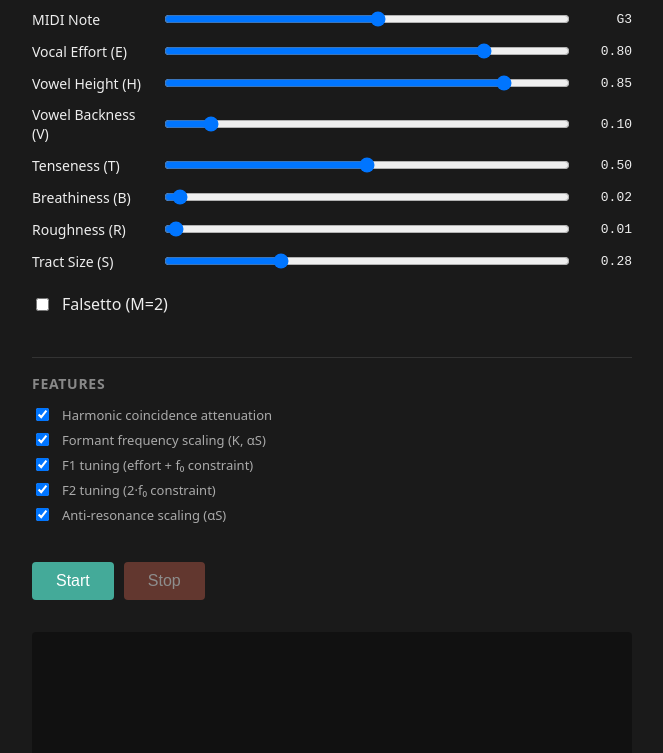
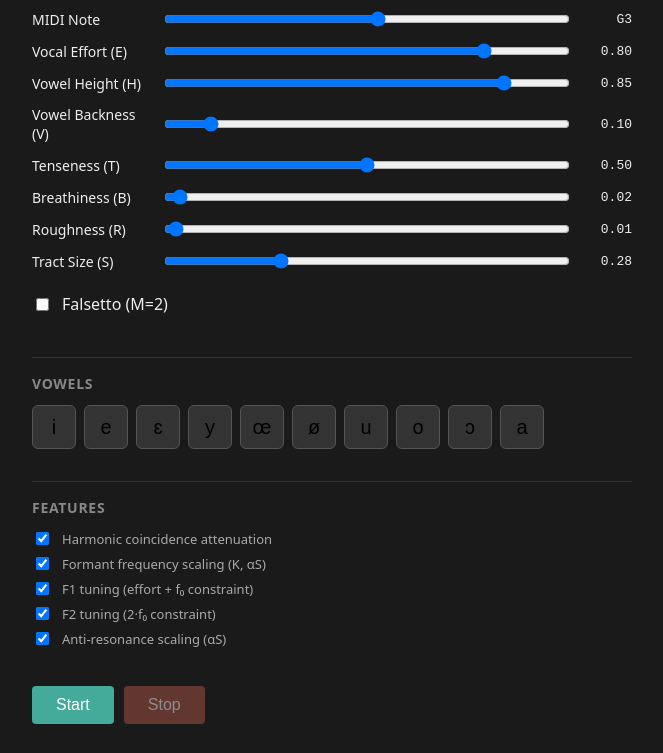
Before and after one commit to edwardbrowncross/cantor-digitalis, a website built with Vite: page example/index.html in a window 1280 px wide. Shown: the part 126-879 px from the top of the page, without its empty margins (308-971 px from the left). Built offline with nearby package versions, Linux system fonts and the light colour scheme.

Commit message:
Add vowel buttons to demo page

```diff
--- a/example/index.html
+++ b/example/index.html
@@ -73,6 +73,41 @@
       #startBtn { background: #4a9; color: white; }
       #stopBtn { background: #a54; color: white; }
       button:disabled { opacity: 0.5; cursor: not-allowed; }
+      .vowel-section {
+        margin-top: 20px;
+        padding-top: 16px;
+        border-top: 1px solid #333;
+      }
+      .vowel-section h3 {
+        margin: 0 0 12px 0;
+        font-size: 14px;
+        color: #888;
+        text-transform: uppercase;
+        letter-spacing: 0.05em;
+      }
+      .vowel-buttons {
+        display: flex;
+        flex-wrap: wrap;
+        gap: 8px;
+      }
+      .vowel-btn {
+        width: 44px;
+        height: 44px;
+        font-size: 20px;
+        padding: 0;
+        background: #333;
+        border: 1px solid #555;
+        border-radius: 6px;
+        cursor: pointer;
+        transition: background 0.15s, border-color 0.15s;
+      }
+      .vowel-btn:hover {
+        background: #444;
+        border-color: #4a9;
+      }
+      .vowel-btn:active {
+        background: #4a9;
+      }
       #spectrum {
         width: 100%;
         height: 200px;
--- a/example/main.ts
+++ b/example/main.ts
@@ -13,6 +13,7 @@ import {
   generateSynthParams,
   PerceptualParams,
   SynthFeatures,
+  vowels,
 } from "cantor-digitalis";
 
 import {
@@ -21,6 +22,7 @@ import {
   SpectrumAnalyzer,
   SliderConfig,
   CheckboxConfig,
+  VowelButtonConfig,
 } from "./ui";
 
 // ============================================================================
@@ -314,6 +316,27 @@ const falsettoCheckbox: CheckboxConfig = {
   },
 };
 
+// English example words for each vowel (French vowels mapped to closest English equivalents)
+const vowelTooltips: Record<string, string> = {
+  i: 'as in "feet"',
+  e: 'as in "may"',
+  ɛ: 'as in "bet"',
+  y: 'as in "few" (rounded)',
+  œ: 'as in "fur" (rounded)',
+  ø: 'as in "bird" (rounded)',
+  u: 'as in "boot"',
+  o: 'as in "go"',
+  ɔ: 'as in "caught"',
+  a: 'as in "father"',
+};
+
+const vowelButtonConfigs: VowelButtonConfig[] = vowels.map((v) => ({
+  ipa: v.ipa,
+  h: v.h,
+  v: v.v,
+  tooltip: vowelTooltips[v.ipa] || v.ipa,
+}));
+
 // Create the UI and mount it
 const { container, spectrumCanvas } = createControlPanel(
   paramSliders,
@@ -322,6 +345,12 @@ const { container, spectrumCanvas } = createControlPanel(
   {
     onStart: startAudio,
     onStop: stopAudio,
+  },
+  vowelButtonConfigs,
+  (h, v) => {
+    params.vowelBackness = h;
+    params.vowelHeight = v;
+    updateVoice();
   }
 );
 
--- a/example/ui.ts
+++ b/example/ui.ts
@@ -23,6 +23,13 @@ export interface CheckboxConfig {
 export interface UICallbacks {
   onStart: () => Promise<void>;
   onStop: () => void;
+}
+
+export interface VowelButtonConfig {
+  ipa: string;
+  h: number; // backness
+  v: number; // height
+  tooltip: string;
 }
 
 export function midiToNoteName(midi: number): string {
@@ -195,22 +202,72 @@ export class SpectrumAnalyzer {
   };
 }
 
+export interface SliderRefs {
+  vowelHeight: HTMLInputElement;
+  vowelBackness: HTMLInputElement;
+}
+
 export function createControlPanel(
   paramSliders: SliderConfig[],
   featureCheckboxes: CheckboxConfig[],
   falsettoCheckbox: CheckboxConfig,
-  callbacks: UICallbacks
-): { container: HTMLElement; spectrumCanvas: HTMLCanvasElement } {
+  callbacks: UICallbacks,
+  vowelButtons?: VowelButtonConfig[],
+  onVowelSelect?: (h: number, v: number) => void
+): { container: HTMLElement; spectrumCanvas: HTMLCanvasElement; sliderRefs: SliderRefs } {
   const controls = document.createElement("div");
   controls.className = "controls";
 
+  // Track slider references for vowel button updates
+  const sliderRefs: Partial<SliderRefs> = {};
+
   // Create parameter sliders
   for (const config of paramSliders) {
-    createSlider(controls, config);
+    const slider = createSlider(controls, config);
+    if (config.label.includes("Height")) {
+      sliderRefs.vowelHeight = slider;
+    } else if (config.label.includes("Backness")) {
+      sliderRefs.vowelBackness = slider;
+    }
   }
 
   // Falsetto checkbox
   createCheckbox(controls, falsettoCheckbox);
+
+  // Vowel buttons section
+  if (vowelButtons && onVowelSelect) {
+    const vowelSection = document.createElement("div");
+    vowelSection.className = "vowel-section";
+    const vowelHeader = document.createElement("h3");
+    vowelHeader.textContent = "Vowels";
+    vowelSection.appendChild(vowelHeader);
+
+    const vowelContainer = document.createElement("div");
+    vowelContainer.className = "vowel-buttons";
+
+    for (const vowel of vowelButtons) {
+      const btn = document.createElement("button");
+      btn.className = "vowel-btn";
+      btn.textContent = vowel.ipa;
+      btn.title = vowel.tooltip;
+      btn.addEventListener("click", () => {
+        // Update slider values
+        if (sliderRefs.vowelHeight) {
+          sliderRefs.vowelHeight.value = String(vowel.v);
+          sliderRefs.vowelHeight.dispatchEvent(new Event("input"));
+        }
+        if (sliderRefs.vowelBackness) {
+          sliderRefs.vowelBackness.value = String(vowel.h);
+          sliderRefs.vowelBackness.dispatchEvent(new Event("input"));
+        }
+        onVowelSelect(vowel.h, vowel.v);
+      });
+      vowelContainer.appendChild(btn);
+    }
+
+    vowelSection.appendChild(vowelContainer);
+    controls.appendChild(vowelSection);
+  }
 
   // Feature flags section
   const featuresSection = document.createElement("div");
@@ -261,5 +318,5 @@ export function createControlPanel(
   spectrumCanvas.height = 200;
   controls.appendChild(spectrumCanvas);
 
-  return { container: controls, spectrumCanvas };
+  return { container: controls, spectrumCanvas, sliderRefs: sliderRefs as SliderRefs };
 }
```
Also changed, not shown: README.md.
